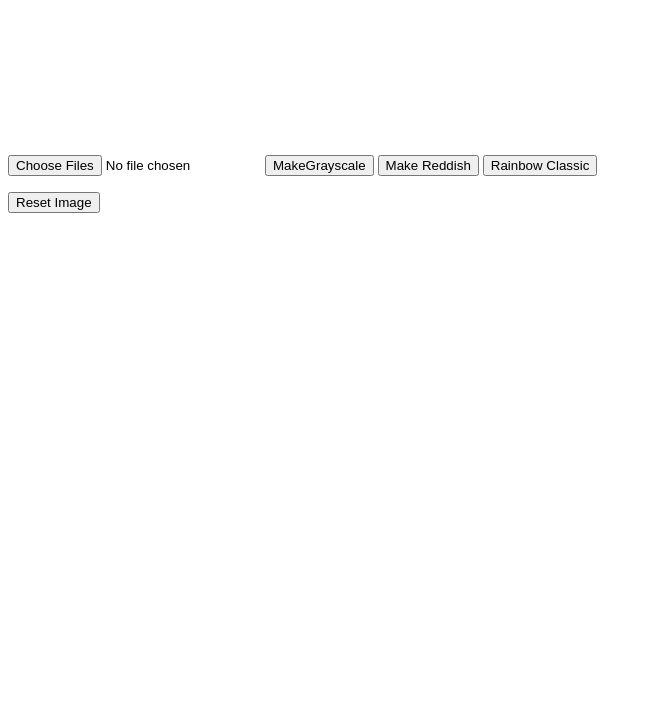
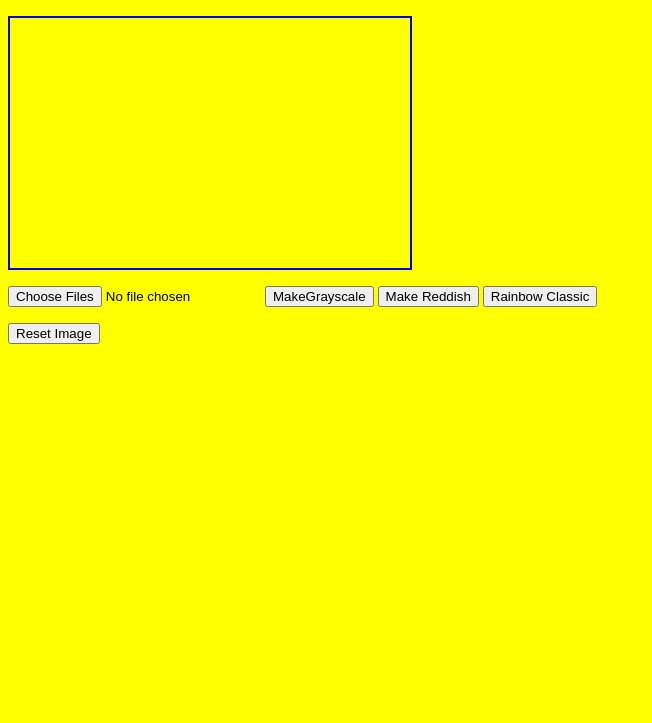
Before and after one commit to arshdeepmay/arshdeepmay.github.io, a plain HTML site: page index.html in a window 1280 px wide. Shown: the part 77-800 px from the top of the page, without its empty margins (0-652 px from the left). Drawn offline with Linux system fonts and the light colour scheme; files that its build step writes are made by us from their sources; files whose address does not match are found by name.

Commit message:
Update index.html

```diff
--- a/index.html
+++ b/index.html
@@ -1,6 +1,6 @@
 <html>
 <head>
-	<link rel="stylesheet"type="text/css" href="canvas1.css">
+	<link rel="stylesheet"type="text/css" href="master.css">
 	<script src="script1.js" defer></script>
 </head>
 <script src="http://www.dukelearntoprogram.com/course1/common/js/image/SimpleImage.js">
```
